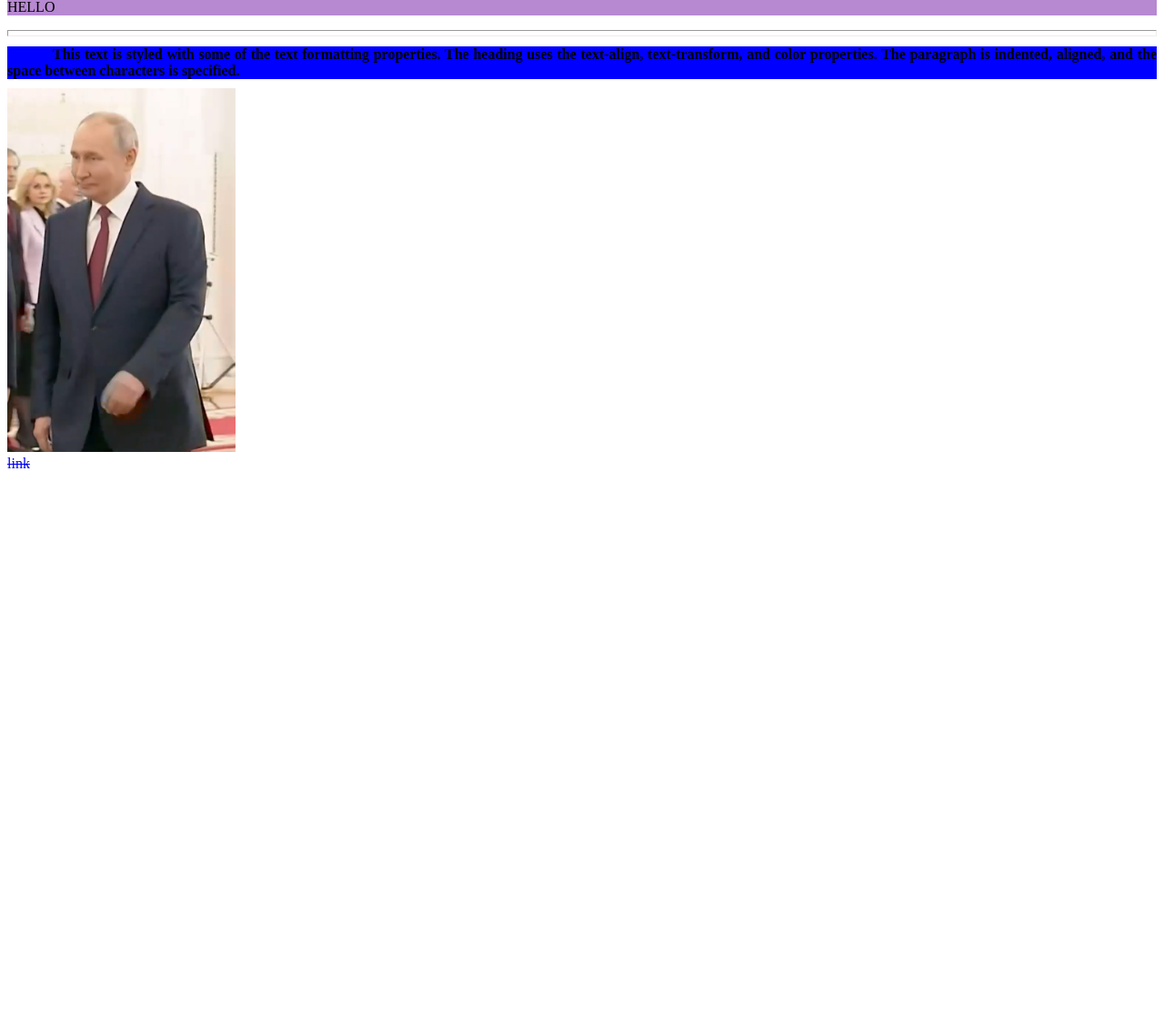
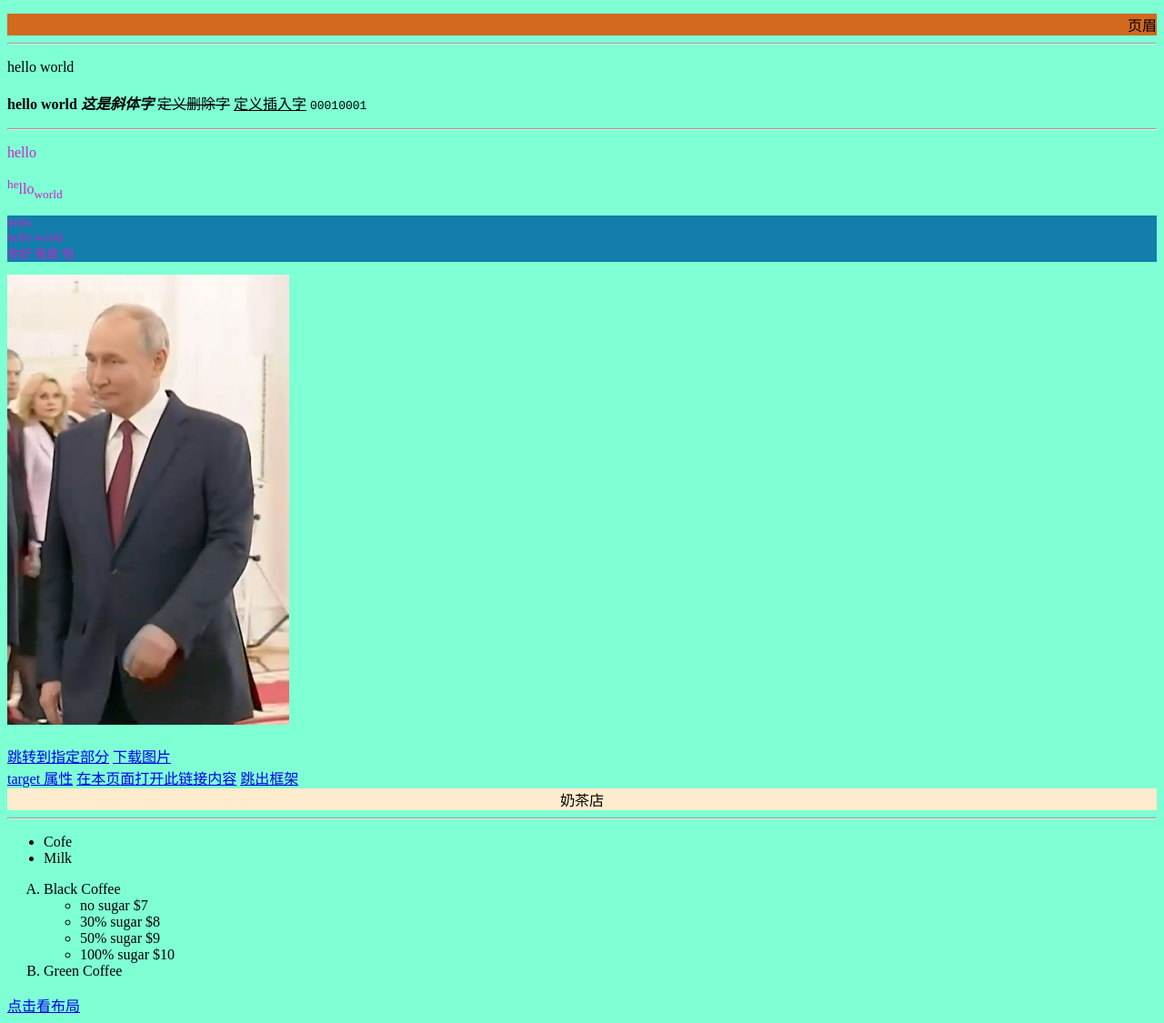
Before and after one commit to UnioTrump/UnioTrump.github.io, a plain HTML site: page index.html in a window 1280 px wide. Shown: the part 74-1199 px from the top of the page at 91% size. Before the commit the page ends 800 px from the top, so only its background shows below. Drawn offline with Linux system fonts and the light colour scheme.

Commit message:
Update index.html

```diff
--- a/index.html
+++ b/index.html
@@ -2,24 +2,68 @@
 <html>
     <head>
         <meta charset="utf-8">
-        <title>color</title>
-        <link rel="stylesheet" type="text/css" href="mystyle.css">
+        <title>
+            页面标题 普京图片和百度链接
+        </title>
+        <style type="text/css">
+            h1 {color : red}
+            p {color :rgb(197, 37, 197)}
+        </style>
     </head>
-
-<style>
-    .center{text-align: center;}
-    .just{text-align: justify;font-size: medium;}
-    .text{text-transform: uppercase;}       /*大写*/
-    #color{color: blue;;background-color: #FFFF00}
-    h1{background-color: blue;text-indent: 50px;}       /*缩进*/
-    a{text-decoration: line-through;}
-</style>
-<body>
-    <p style="background-color: rgb(184, 132, 50);color: aqua;">hello</p>
-    <hr>
-    <p class="text">hello</p>
-    <hr>
-    <h1 class="just">This text is styled with some of the text formatting properties. The heading uses the text-align, text-transform, and color properties. The paragraph is indented, aligned, and the space between characters is specified. </h1>
-    <a href="https://www.baidu.com"><img src="pujing.png" height="400"><br>link</br></a>
-</body>
+    <body style="background-color: aquamarine;"><!--背景颜色-->
+        <h1 style="text-align: center;"><!--居中对齐-->
+            第一个标题
+        </h1>
+        <header style="background-color: chocolate;text-align: right;"><!--背景颜色--><!--右对齐-->
+            页眉
+        </header><!--header 页眉 ；head 头部-->
+        <hr/><!--这是一个注释，这是一个水平线-->
+        <p>
+            <div id="section2"></div>
+            hello world<br/><br/>
+            <b>hello world</b><!--加粗文本-->
+            <b><i>这是斜体字</i></b>
+            <del>定义删除字</del>
+            <ins>定义插入字</ins>
+            <code>00010001</code>
+        </p>
+        <hr/>
+        <p>
+            hello<br/><br/>
+            <sup>he</sup>llo<sub>world</sub><!--上下标-->
+        </p>
+        <p style="font-size: smaller;background-color: rgb(19, 125, 171);">
+            hello<br/>hello world<br/><!--表示换行-->
+            你好      我是
+                   他
+            <!--不会识别多个空格，只会将多个空格变为一个-->
+        </p>
+        <a href="https://www.baidu.com"><img src="pujing.png" alt="普京" width="310" height="495"></a>
+        <br/>
+        <br/>
+        <a href="#section2">跳转到指定部分</a>
+        <a href="pujing.png" download>下载图片</a><br/>
+        <a href="https://www.baidu.com" target="_blank">target 属性</a><!--在新标签页打开链接内容-->
+        <a href="https://www.baidu.com" target="_self">在本页面打开此链接内容</a>
+        <a href="https://www.baidu.com" target="_top">跳出框架</a>
+        <header style="background-color: blanchedalmond;text-align: center;">
+            奶茶店
+        </header>
+        <hr>
+        <ul><!--Unorder list-->
+            <li>Cofe</li>
+            <li>Milk</li>
+        </ul>
+        <ol type="A"><!--Order list-->
+            <li>Black Coffee</li>
+            <ul>
+                <li>no sugar $7</li>
+                <li>30% sugar $8</li>
+                <li>50% sugar $9</li>
+                <li>100% sugar $10</li>
+            </ul>
+            <li>Green Coffee</li>
+        </ol>
+        <a href="HTML布局.html" target="_blank">点击看布局</a>
+    </body>
 </html>
```
